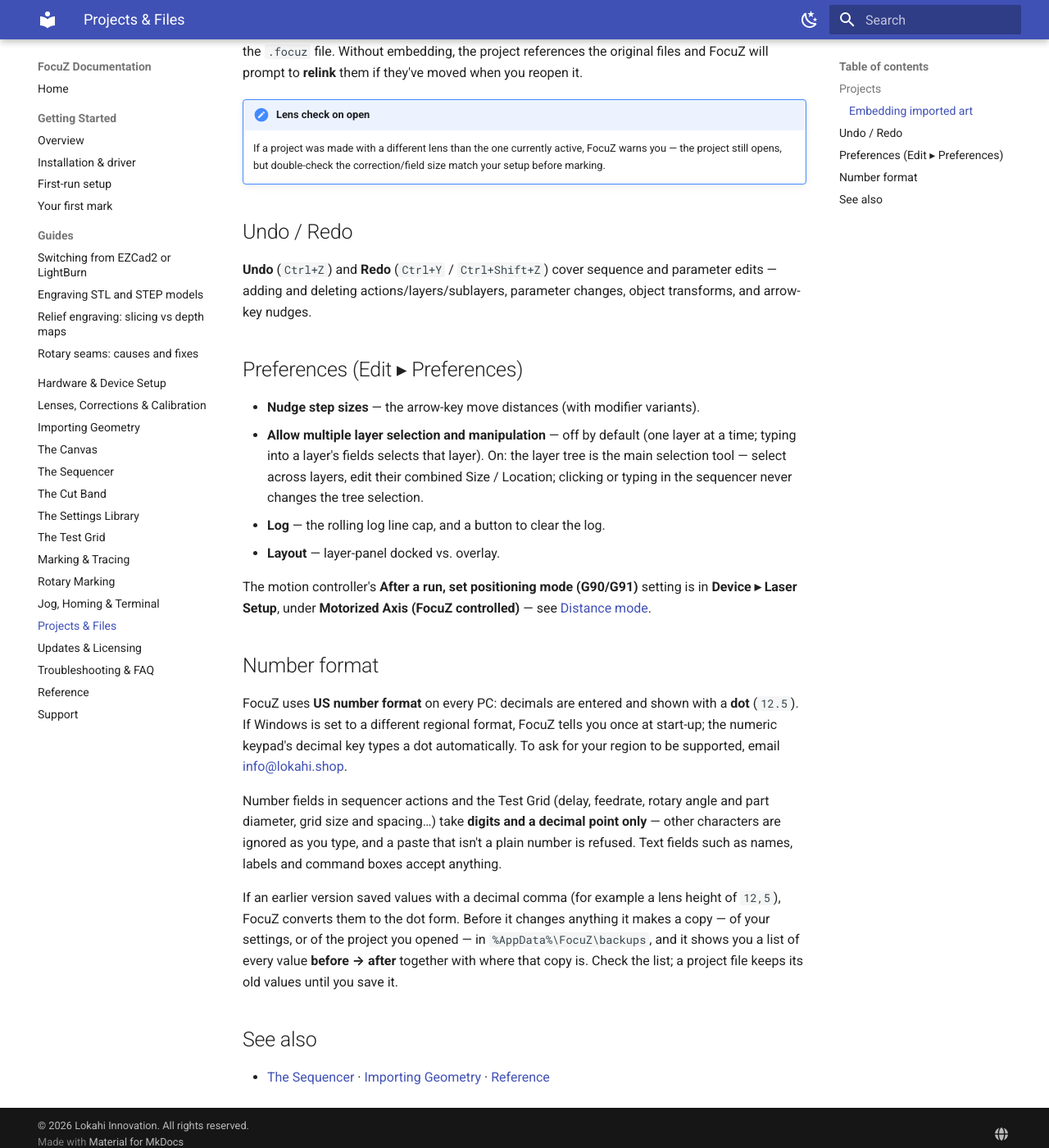
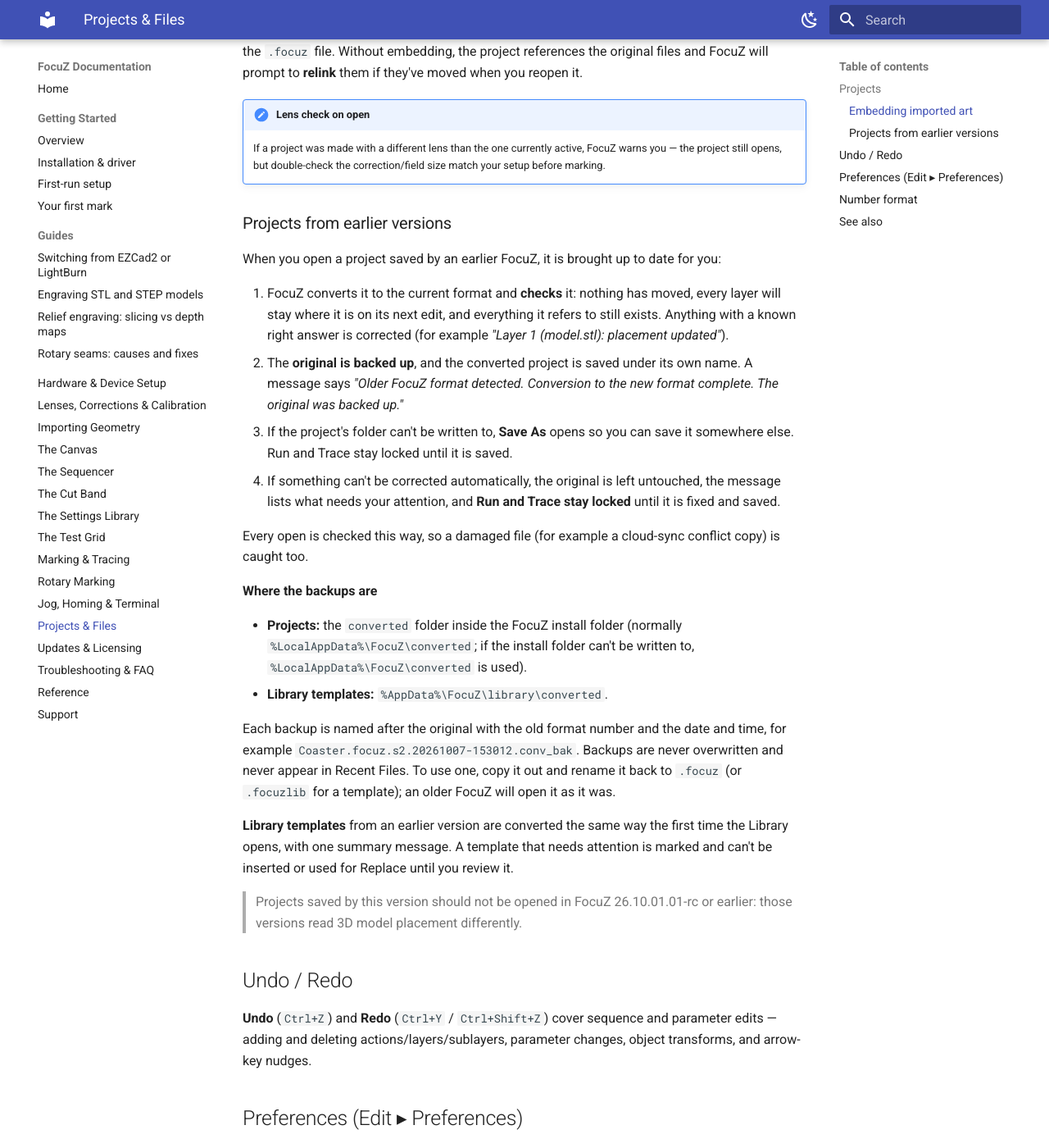
Before and after one commit to Lokahi-Shop/focuz-docs, an MkDocs documentation site: the page built from docs/projects-files.md, in a window 1280 px wide and 1400 px high, scrolled down 577 px. Shown: the whole window at 82% size. Built offline with MkDocs 1.6.1 and Material for MkDocs 9.7.7, drawn with Linux system fonts in a browser that asks for light colours.

Commit message:
Projects: opening files from earlier versions (conversion, check, backups)
Co-Authored-By: Claude Opus 5.5 <noreply@anthropic.com>

```diff
--- a/docs/projects-files.md
+++ b/docs/projects-files.md
@@ -23,6 +23,41 @@ When saving, you can **embed** imported files in the project so it's self-contai
 !!! note "Lens check on open"
     If a project was made with a different lens than the one currently active, FocuZ warns you — the project
     still opens, but double-check the correction/field size match your setup before marking.
+
+### Projects from earlier versions
+
+When you open a project saved by an earlier FocuZ, it is brought up to date for you:
+
+1. FocuZ converts it to the current format and **checks** it: nothing has moved, every layer will stay
+   where it is on its next edit, and everything it refers to still exists. Anything with a known right
+   answer is corrected (for example *"Layer 1 (model.stl): placement updated"*).
+2. The **original is backed up**, and the converted project is saved under its own name. A message says
+   *"Older FocuZ format detected. Conversion to the new format complete. The original was backed up."*
+3. If the project's folder can't be written to, **Save As** opens so you can save it somewhere else. Run
+   and Trace stay locked until it is saved.
+4. If something can't be corrected automatically, the original is left untouched, the message lists what
+   needs your attention, and **Run and Trace stay locked** until it is fixed and saved.
+
+Every open is checked this way, so a damaged file (for example a cloud-sync conflict copy) is caught too.
+
+**Where the backups are**
+
+- **Projects:** the `converted` folder inside the FocuZ install folder (normally
+  `%LocalAppData%\FocuZ\converted`; if the install folder can't be written to,
+  `%LocalAppData%\FocuZ\converted` is used).
+- **Library templates:** `%AppData%\FocuZ\library\converted`.
+
+Each backup is named after the original with the old format number and the date and time, for example
+`Coaster.focuz.s2.20261007-153012.conv_bak`. Backups are never overwritten and never appear in Recent
+Files. To use one, copy it out and rename it back to `.focuz` (or `.focuzlib` for a template); an older
+FocuZ will open it as it was.
+
+**Library templates** from an earlier version are converted the same way the first time the Library
+opens, with one summary message. A template that needs attention is marked and can't be inserted or
+used for Replace until you review it.
+
+> Projects saved by this version should not be opened in FocuZ 26.10.01.01-rc or earlier: those versions
+> read 3D model placement differently.
 
 ## Undo / Redo
 
```
